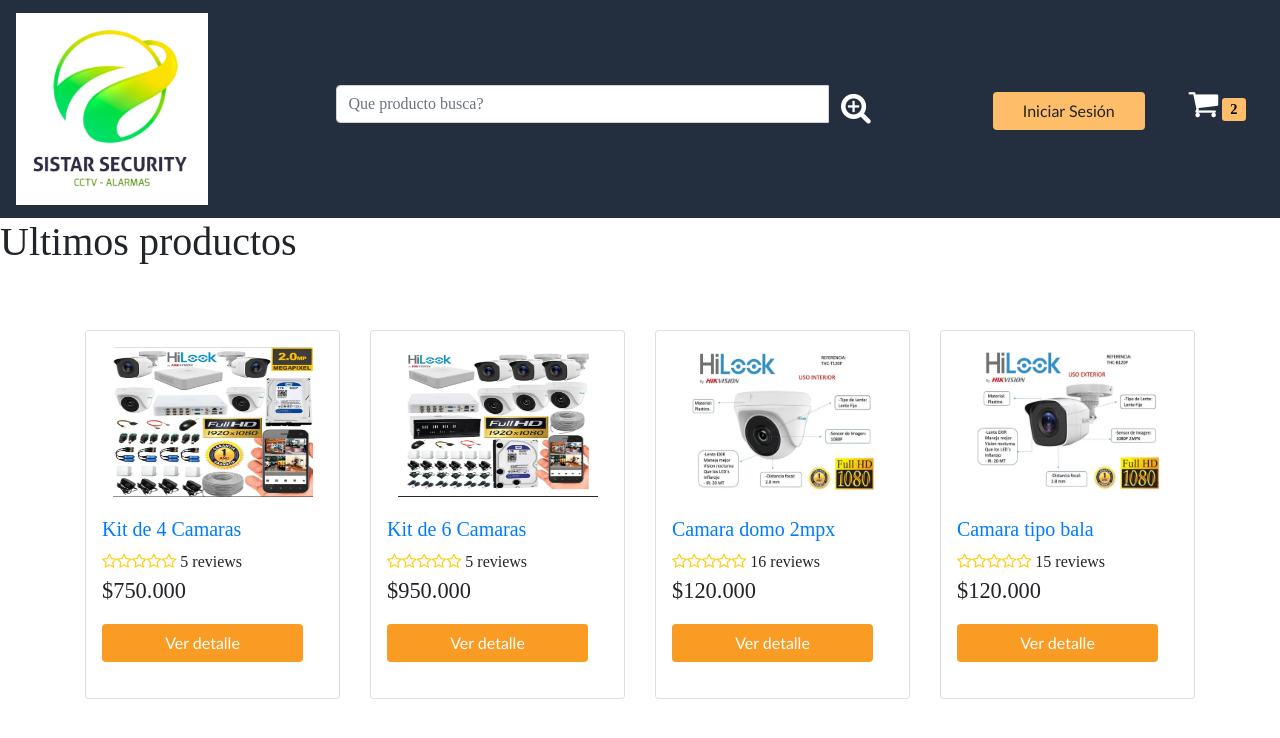
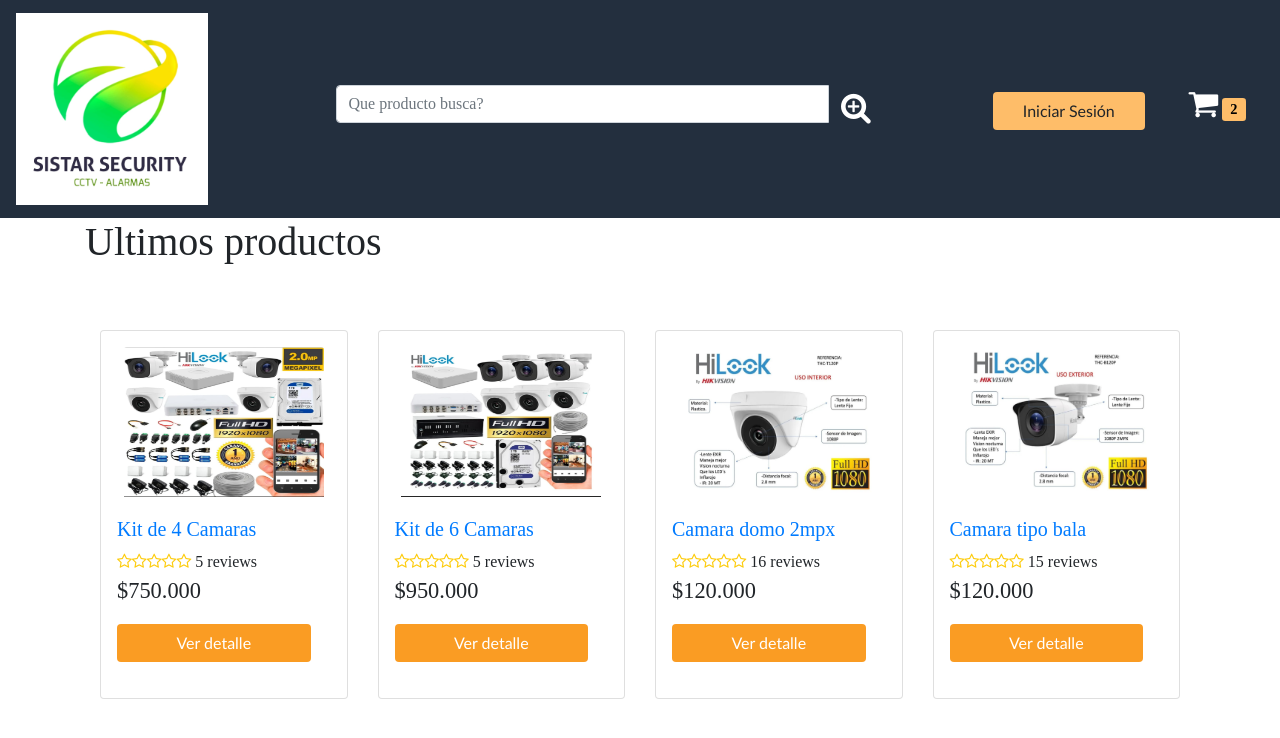
Before and after one commit to Armandorace/TiendaVirtualJireth, a React (Create React App) app in the folder front/: page / in a window 1280 px wide. Shown: the top 738 px of the page. Built offline with nearby package versions, Linux system fonts and the light colour scheme; the HTML template or start-up script is replaced by a standard one; a web font is replaced by a local one.

Commit message:
Router
Router

```diff
--- a/front/src/App.js
+++ b/front/src/App.js
@@ -3,14 +3,24 @@
 import Header from './components/layout/Header';
 import { Footer } from './components/layout/Footer';
 import Home from './components/Home';
+//Router traido desde react-router-dom (no confundir con el de express)
+import { BrowserRouter as Router, Route ,Routes } from 'react-router-dom';
+
 
 function App() {
   return (
+    <Router>
     <div className="App">
       <Header />
-      <Home />
+      <div className='container container-fluid'>
+        <Routes>
+          <Route path="/" element={<Home />}/>
+          <Route path="/Home" element={<Home />}/>
+        </Routes>
+      </div>
       <Footer />
     </div>
+    </Router>
   );
 }
 
--- a/front/src/components/Home.js
+++ b/front/src/components/Home.js
@@ -85,6 +85,7 @@
           </div>
         </section>
 
+
     </Fragment>
   )
 }
```
